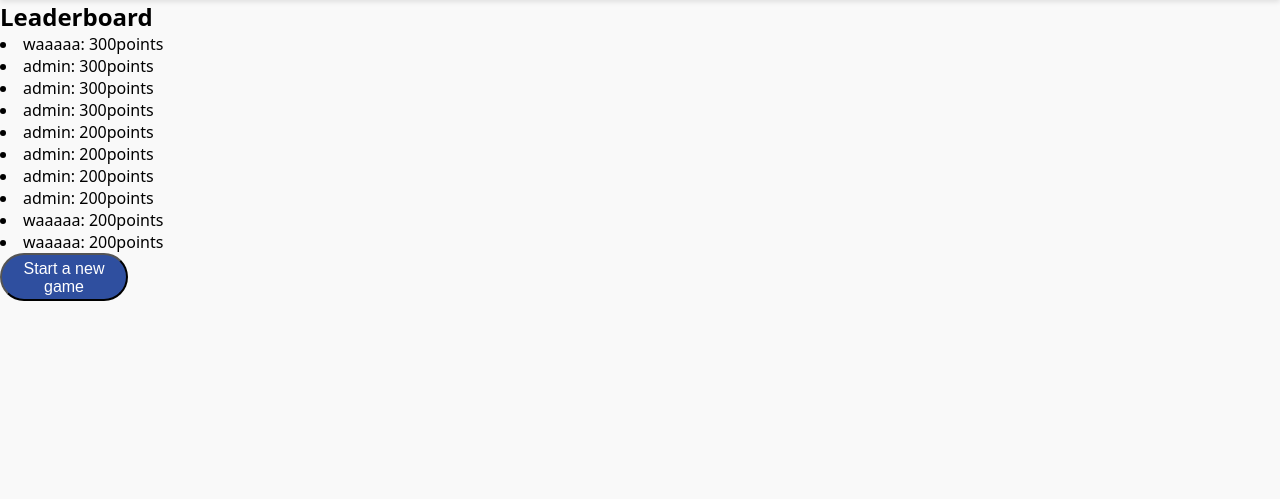
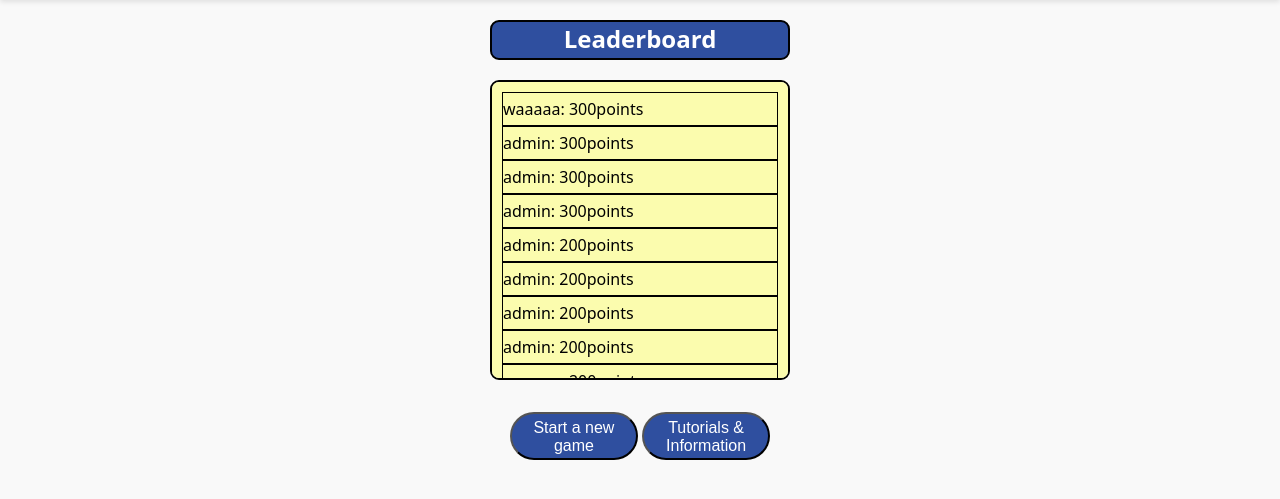
Before and after one commit to nilese1/Email-Spam-Detection-Game, a Django app: page /leaderboard/ in a window 1280 px wide. Shown: the part 65-564 px from the top of the page. Run offline with Django 5.2, Linux system fonts and the light colour scheme; data comes from the database, SQL or seed files in the repository; both versions use the stored data as it was after the commit.

Commit message:
Created Leaderboard Interface
Created Leaderboard interface and added a button to take user to tutorials & information.

```diff
--- a/esdg/settings.py
+++ b/esdg/settings.py
@@ -118,7 +118,7 @@ USE_TZ = True
 # Static files (CSS, JavaScript, Images)
 # https://docs.djangoproject.com/en/5.2/howto/static-files/
 
-STATIC_URL = "static/"
+STATIC_URL = "/static/"
 STATICFILES_DIRS = [BASE_DIR / "static"]
 
 # Default primary key field type
--- /dev/null
+++ b/leaderboard/static/leaderboard/css/score.css
@@ -0,0 +1,40 @@
+h2{
+    width: 300px;
+    height: 40px;
+    border: 2px solid black;
+    border-radius: 9px;
+    color:#ffffff;
+    text-align: center;
+    margin: 20px auto;
+    background-color: #2f4f9f;
+}
+
+.leaderboard-container {
+    width: 300px;
+    height: 300px;
+    border: 2px solid black;
+    border-radius: 9px;
+    margin: 20px auto;
+    padding: 10px;
+    background-color: #fbfcae;
+    overflow-y: auto;
+
+}
+.leaderboard-list {
+    list-style: none;
+    padding: 0;
+    margin: 0;
+}
+
+.leaderboard-list li {
+    display: flex;
+    border: 1px solid black;
+    justify-content: space-between;
+    padding: 5px 0;
+
+}
+
+.button-container {
+    text-align: center;
+    margin: 2rem;
+}
--- a/leaderboard/templates/leaderboard/leaderboard.html
+++ b/leaderboard/templates/leaderboard/leaderboard.html
@@ -1,6 +1,18 @@
 {% extends 'base.html' %}
+{% load static %}
+{% block extra_css %}
+    <link rel="stylesheet" href="{% static 'leaderboard/css/score.css' %}">
+{% endblock %}
+
 {% block content %}
     <h2>Leaderboard</h2>
-    {% for game in top_games %}<li>{{ game.user }}: {{ game.score }}points</li>{% endfor %}
-    <button onclick="location.href='/game/create/'">Start a new game</button>
+    <div class="leaderboard-container">
+        <ul class="leaderboard-list">
+            {% for game in top_games %}<li>{{ game.user }}: {{ game.score }}points</li>{% endfor %}
+        </ul>
+    </div>
+    <div class = "button-container">
+        <button onclick="location.href='/game/create/'">Start a new game</button>
+        <button onclick="location.href='/tutorial/topics'">Tutorials & Information</button>
+    </div>
 {% endblock %}
```
Also changed, not shown: db.sqlite3.
